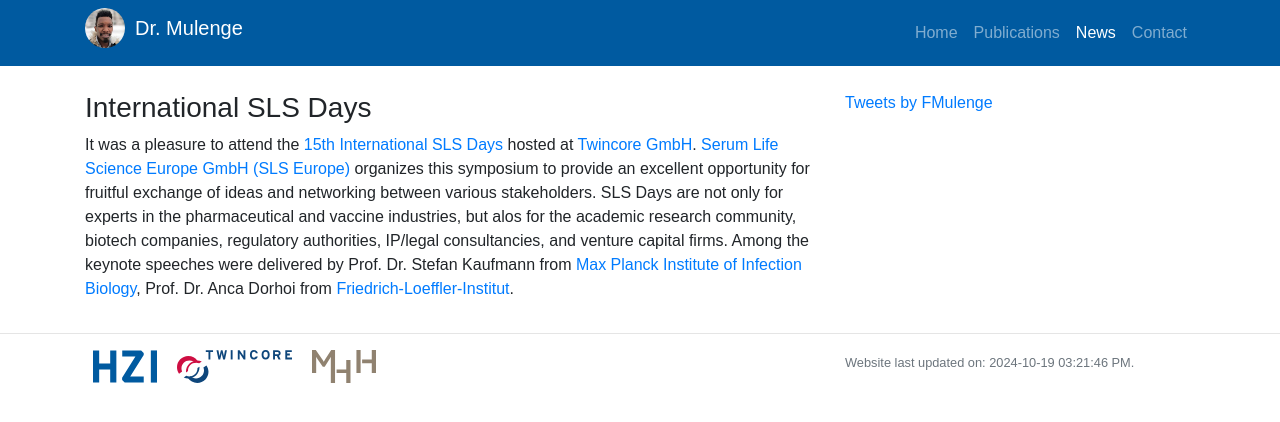
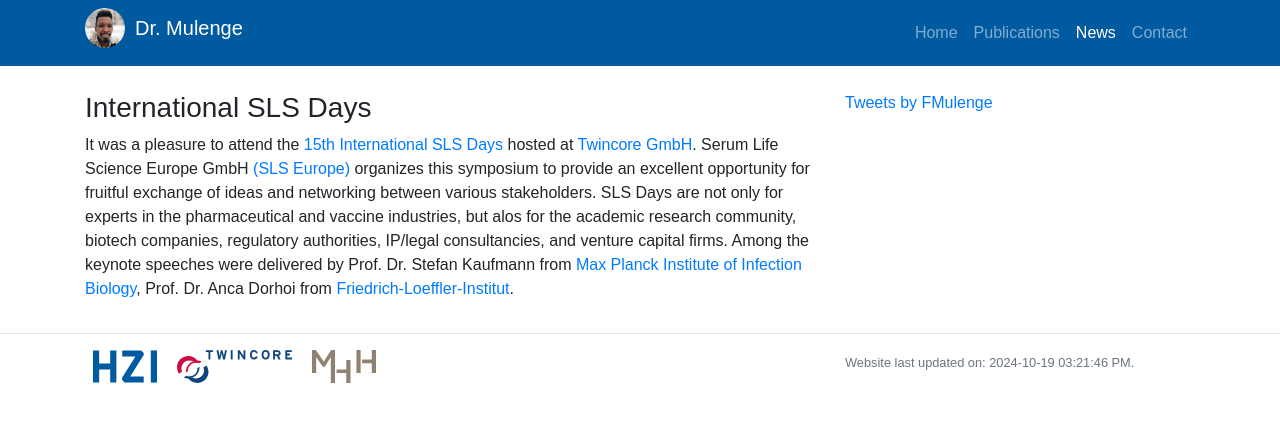
Before and after one commit to fmulenge/fmulenge.github.io, a Jekyll site: the page built from _posts/2024-09-13-SLS-Days.md, in a window 1280 px wide. Shown: the top 422 px of the page. Built offline with Jekyll 4.4.1, drawn with Linux system fonts in a browser that asks for light colours; comment, search, counter and statistics services are not loaded.

Commit message:
Update 2024-09-13-SLS-Days.md

```diff
--- a/_posts/2024-09-13-SLS-Days.md
+++ b/_posts/2024-09-13-SLS-Days.md
@@ -5,4 +5,4 @@ layout: post
 group: news
 ---
 
-It was a pleasure to attend the [15th International SLS Days](https://sls-eu.com/the-15th-international-sls-days-2/) hosted at [Twincore GmbH](https://www.twincore.de/en/home/). [Serum Life Science Europe GmbH (SLS Europe)](https://sls-eu.com/) organizes this symposium to provide an excellent opportunity for fruitful exchange of ideas and networking between various stakeholders. SLS Days are not only for experts in the pharmaceutical and vaccine industries, but alos for the academic research community, biotech companies, regulatory authorities, IP/legal consultancies, and venture capital firms. Among the keynote speeches were delivered by Prof. Dr. Stefan Kaufmann from [Max Planck Institute of Infection Biology](https://www.mpiib-berlin.mpg.de/2285/en), Prof. Dr. Anca Dorhoi from [Friedrich-Loeffler-Institut](https://www.fli.de/en/institutes/institute-of-immunology-ifi/). <br>
+It was a pleasure to attend the [15th International SLS Days](https://sls-eu.com/the-15th-international-sls-days-2/) hosted at [Twincore GmbH](https://www.twincore.de/en/home/). Serum Life Science Europe GmbH [(SLS Europe)](https://sls-eu.com/) organizes this symposium to provide an excellent opportunity for fruitful exchange of ideas and networking between various stakeholders. SLS Days are not only for experts in the pharmaceutical and vaccine industries, but alos for the academic research community, biotech companies, regulatory authorities, IP/legal consultancies, and venture capital firms. Among the keynote speeches were delivered by Prof. Dr. Stefan Kaufmann from [Max Planck Institute of Infection Biology](https://www.mpiib-berlin.mpg.de/2285/en), Prof. Dr. Anca Dorhoi from [Friedrich-Loeffler-Institut](https://www.fli.de/en/institutes/institute-of-immunology-ifi/). <br>
```
